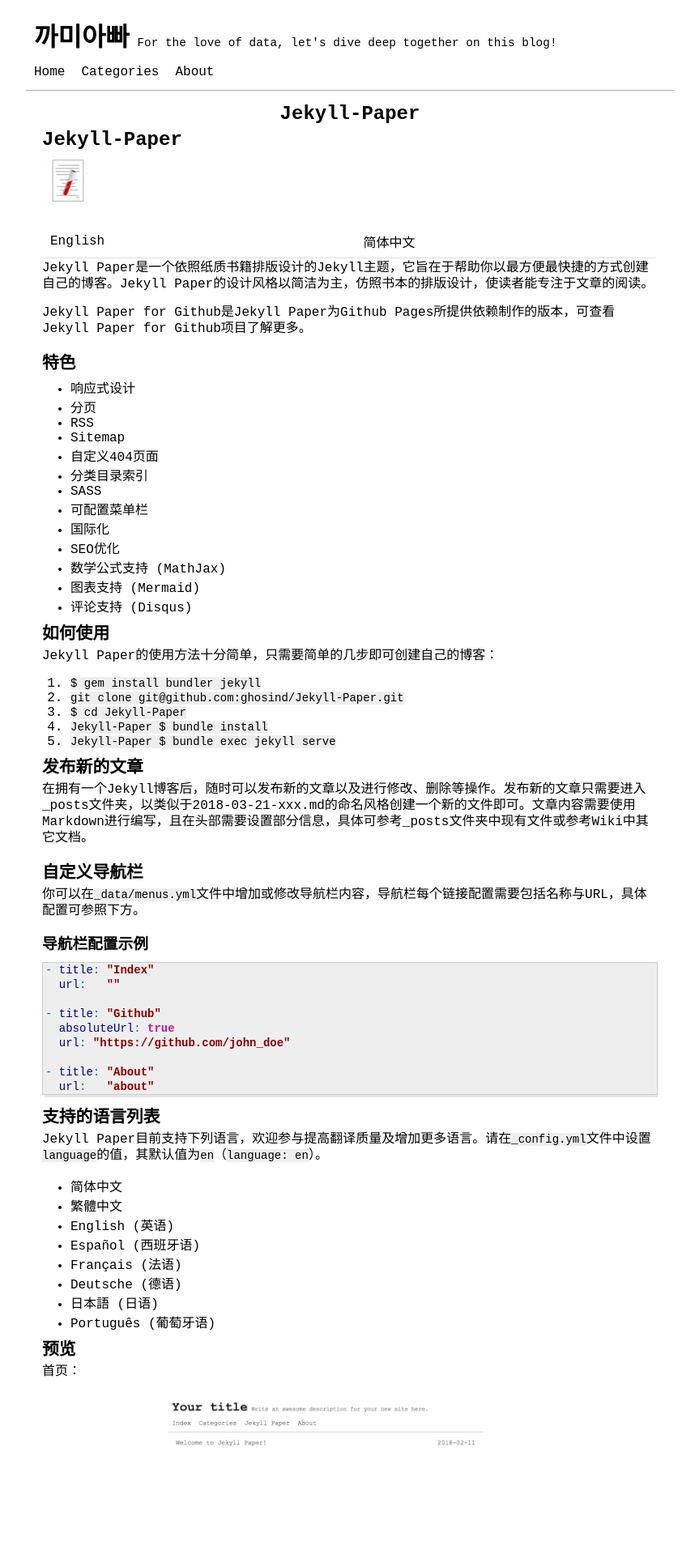
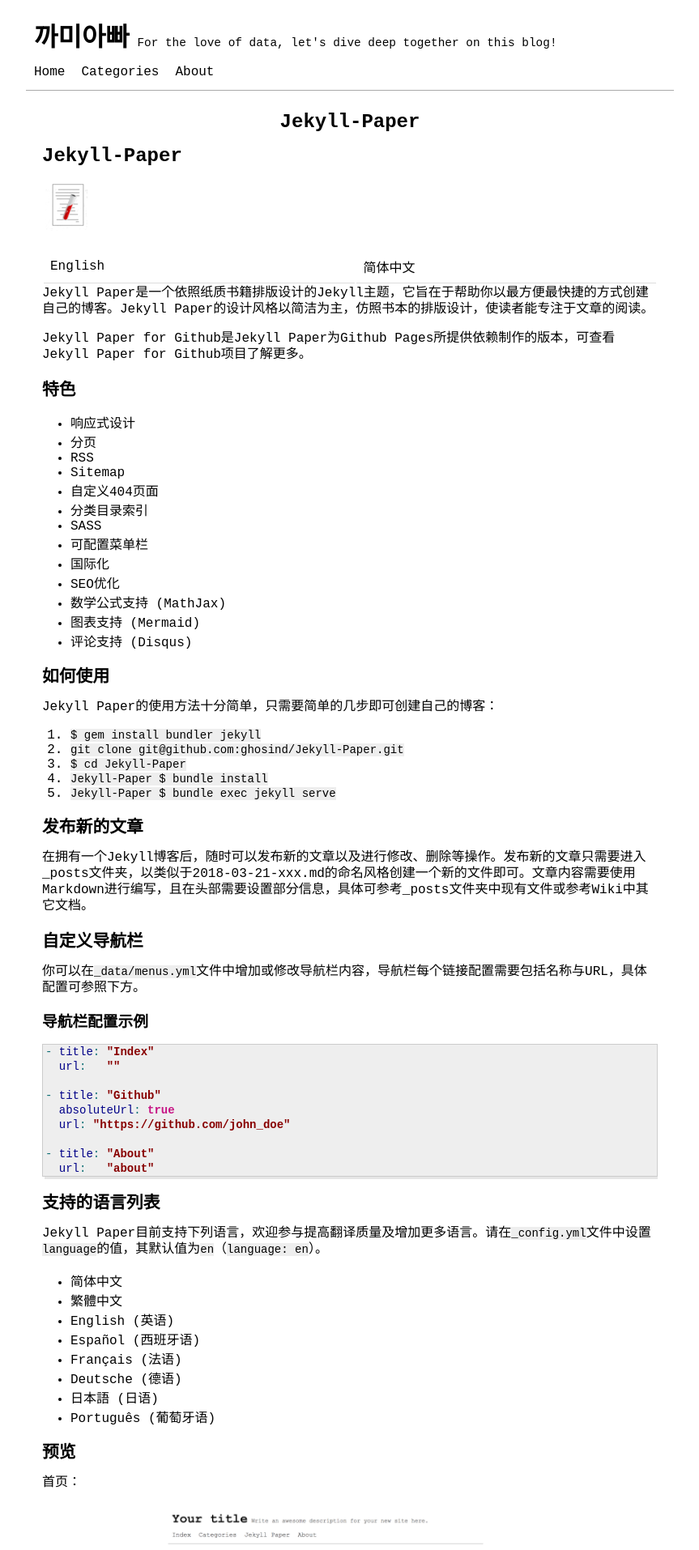
Before and after one commit to ggami-da/ggami-da.github.io, a Jekyll site: the page built from README-CN.md, in a window 1280 px wide. Shown: the top 1914 px of the page at 81% size, without its empty margins (208-1071 px from the left). Built offline with Jekyll 4.4.1, drawn with Linux system fonts in a browser that asks for light colours; our own code applies the rules of GitHub Pages for plain Markdown files.

Commit message:
UPDATE : _post

```diff
--- a/_sass/reset.scss
+++ b/_sass/reset.scss
@@ -27,7 +27,7 @@
 
 h1, h2, h3, h4, h5, h6 {
   line-height: normal;
-  margin: 5px 0;
+  margin: 15px 0;
   text-indent: 0;
 }
 
@@ -49,7 +49,7 @@
 }
 
 p {
-  margin-bottom: 15px;
+  margin-bottom: 1em;
 }
 
 table {
```
